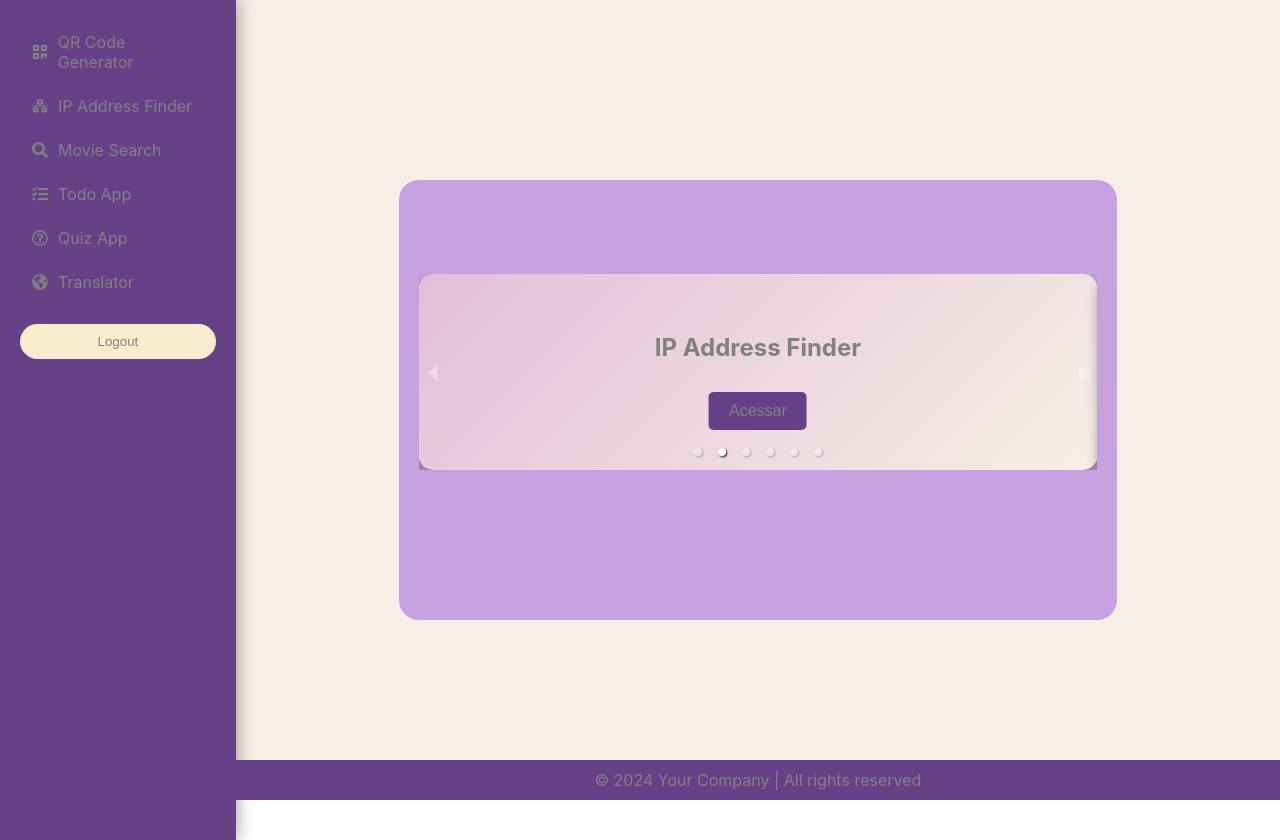
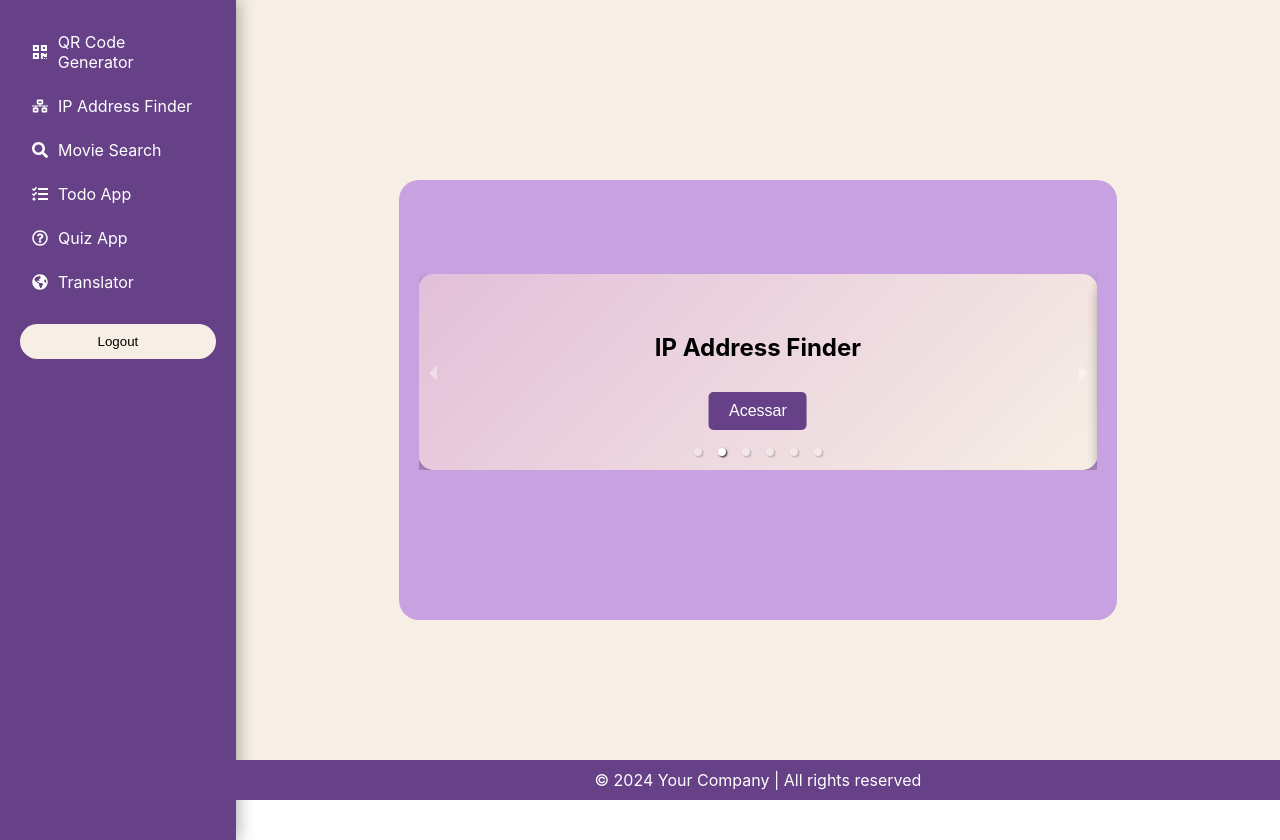
Before and after one commit to karenCLima/react_multi-app, a React (Vite) app: page /home in a window 1280 px wide. Shown: the top 840 px of the page. Built offline with nearby package versions, Linux system fonts and the light colour scheme; sample sign-in values are in the browser's storage; the HTML template or start-up script is replaced by a standard one.

Commit message:
refactor: change style of application

```diff
--- a/src/Pages/Home.jsx
+++ b/src/Pages/Home.jsx
@@ -57,7 +57,7 @@ const CarouselContainer = styled.div`
 const Footer = styled.div`
   width: 100%;
   background-color: var(--quaternary-color);
-  color: grey;
+  color: white;
   text-align: center;
   padding: 10px 0;
   position: absolute;
--- a/src/components/HomeComponents/CarouselItem.jsx
+++ b/src/components/HomeComponents/CarouselItem.jsx
@@ -22,13 +22,13 @@ const CarouselItemStyled = styled.div`
   h2 {
     margin-bottom: 20px;
     font-size: 24px;
-    color: grey;
+    color: black;
   }
 
   button {
     padding: 10px 20px;
     background-color: var(--quaternary-color);
-    color: grey;
+    color: white;
     border: none;
     border-radius: 5px;
     cursor: pointer;
--- a/src/components/HomeComponents/NavBarComponent.jsx
+++ b/src/components/HomeComponents/NavBarComponent.jsx
@@ -34,7 +34,7 @@ const NavBar = styled.div`
 
 // Estiliza os links na barra de navegação.
 const StyledLink = styled(Link)`
-  color: grey;
+  color: white;
   text-decoration: none;
   padding: 12px;
   display: flex;
@@ -82,8 +82,8 @@ const NavBarComponent = ({isOpen, onClickHandle}) => {
                 onClick={onClickHandle}
                 style={{
                     marginTop: "20px",
-                    color: "grey",
-                    backgroundColor: "#FAEDCE",
+                    color: "black",
+                    backgroundColor: "#F7EFE5",
                     border: "none",
                     borderRadius: "20px",
                     boxShadow: "15px rgba(0,0,0,0.3)"
--- a/src/components/IPAddressComponents/IPAddressFinderComponent.jsx
+++ b/src/components/IPAddressComponents/IPAddressFinderComponent.jsx
@@ -5,7 +5,7 @@ import IPAddressData from './IPAddressData';
 
 // Define o estilo do título
 const Title = styled.h2`
-  color: grey;
+  color: black;
   margin-bottom: 20px;
   font-size: 24px;
   text-align: center;
@@ -32,7 +32,7 @@ const Input = styled.input`
 const Button = styled.button`
   padding: 12px 20px;
   background-color: var(--secondary-color);
-  color: grey;
+  color: white;
   border: none;
   border-radius: 20px;
   cursor: pointer;
--- a/src/components/LanguageTranslatorComponents/LanguageTranslatorComponent.jsx
+++ b/src/components/LanguageTranslatorComponents/LanguageTranslatorComponent.jsx
@@ -1,7 +1,6 @@
 import { useState } from 'react'; // Importa o hook useState do React
 import axios from 'axios'; // Importa a biblioteca axios para fazer requisições HTTP
 import styled from 'styled-components'; // Importa styled-components para estilizar os componentes
-import Select from 'react-select'; //Importa o react-select para estilizar o Select
 import SelectLanguage from './SelectLanguage';
 
 // Define o estilo do container principal
@@ -20,7 +19,7 @@ const Container = styled.div`
 
 // Define o estilo do título
 const Title = styled.h2`
-  color: grey;
+  color: black;
   margin-bottom: 20px;
   font-size: 24px;
   text-align: center;
@@ -28,7 +27,7 @@ const Title = styled.h2`
 
 // Define o estilo do label
 const Label = styled.label`
-  color: #555;
+  color: black;
   font-size: 16px;
   margin-right: 10px;
 `;
@@ -67,7 +66,7 @@ const Input = styled.input`
 const Button = styled.button`
   padding: 12px 20px;
   background-color: var(--secondary-color);
-  color: grey;
+  color: white;
   border: none;
   border-radius: 20px;
   cursor: pointer;
--- a/src/components/MovieSearchComponents/MovieCard.jsx
+++ b/src/components/MovieSearchComponents/MovieCard.jsx
@@ -26,12 +26,12 @@ const MovieCardStyled = styled.div`
   h3 {
     font-size: 18px;
     margin: 10px 0;
-    color:grey;
+    color:black;
   }
 
   p {
     font-size: 14px;
-    color: #555;
+    color: black;
   }
 `;
 
--- a/src/components/MovieSearchComponents/MovieComponent.jsx
+++ b/src/components/MovieSearchComponents/MovieComponent.jsx
@@ -18,7 +18,7 @@ const Container = styled.div`
 
 // Define o estilo do título
 const Title = styled.h2`
-  color: grey;
+  color: black;
   margin-bottom: 20px;
   font-size: 24px;
   text-align: center;
@@ -45,7 +45,7 @@ const Input = styled.input`
 const Button = styled.button`
   padding: 12px 20px;
   background-color: var(--secondary-color);
-  color: grey;
+  color: white;
   border: none;
   border-radius: 20px;
   cursor: pointer;
--- a/src/components/QRCodeComponent/QRCodeComponent.jsx
+++ b/src/components/QRCodeComponent/QRCodeComponent.jsx
@@ -9,7 +9,7 @@ import QRCode from 'qrcode.react';
 // Cria um componente estilizado chamado Title usando styled-components.
 // Esse componente estiliza um <h2> com cor, margem, tamanho da fonte e alinhamento.
 const Title = styled.h2`
-  color: grey; // Define a cor do texto como um tom escuro de cinza.
+  color: black; // Define a cor do texto como um tom escuro de cinza.
   margin-bottom: 20px; // Adiciona uma margem de 20px abaixo do título.
   font-size: 24px; // Define o tamanho da fonte como 24px.
   text-align: center; // Alinha o texto no centro horizontalmente.
--- a/src/components/QuizAppComponents/QuizComponent.jsx
+++ b/src/components/QuizAppComponents/QuizComponent.jsx
@@ -9,7 +9,7 @@ import TriviaDisplay from './TriviaDisplay';
 // Cria um componente estilizado chamado Title usando styled-components.
 // Esse componente estiliza um <h2> com cor, margem, tamanho da fonte e alinhamento.
 const Title = styled.h2`
-  color: grey; // Define a cor do texto como um tom escuro de cinza.
+  color: black; // Define a cor do texto como um tom escuro de cinza.
   margin-bottom: 5px; // Adiciona uma margem de 20px abaixo do título.
   font-size: 24px; // Define o tamanho da fonte como 24px.
   text-align: center; // Alinha o texto no centro horizontalmente.
--- a/src/components/QuizAppComponents/TriviaDisplay.jsx
+++ b/src/components/QuizAppComponents/TriviaDisplay.jsx
@@ -3,7 +3,7 @@ import styled from 'styled-components';
 // Cria um componente estilizado chamado Question usando styled-components.
 // Esse componente estiliza um <p> para exibir a pergunta com cor, tamanho da fonte e margem.
 const Question = styled.p`
-  color: #555; // Define a cor do texto como um tom médio de cinza.
+  color: black; // Define a cor do texto como um tom médio de cinza.
   font-size: 20px; // Define o tamanho da fonte como 20px.
   margin-bottom: 20px; // Adiciona uma margem de 20px abaixo da pergunta.
   text-align: center; // Alinha o texto no centro horizontalmente.
@@ -14,7 +14,7 @@ const Question = styled.p`
 const OptionButton = styled.button`
   padding: 12px 20px; // Adiciona padding de 12px verticalmente e 20px horizontalmente.
   background-color: var(--secondary-color); // Define a cor de fundo como azul.
-  color: grey; // Define a cor do texto como branco.
+  color: white; // Define a cor do texto como branco.
   border: none; // Remove a borda padrão do botão.
   border-radius: 5px; // Adiciona bordas arredondadas de 5px.
   cursor: pointer; // Define o cursor como uma mão ao passar sobre o botão.
--- a/src/components/TodoComponents/TodoComponent.jsx
+++ b/src/components/TodoComponents/TodoComponent.jsx
@@ -7,7 +7,7 @@ import { getTasks, addTask, deleteTask, updateTask } from '../../service/TaskSer
 // Cria um componente estilizado chamado Title usando styled-components.
 // Esse componente estiliza um <h2> com cor, margem, tamanho da fonte e alinhamento.
 const Title = styled.h2`
-  color: grey; // Define a cor do texto como um tom escuro de cinza.
+  color: black; // Define a cor do texto como um tom escuro de cinza.
   margin-bottom: 20px; // Adiciona uma margem de 20px abaixo do título.
   font-size: 24px; // Define o tamanho da fonte como 24px.
   text-align: center; // Alinha o texto no centro horizontalmente.
@@ -19,7 +19,7 @@ const Input = styled.input`
   margin-bottom: 20px; // Adiciona uma margem de 20px abaixo do input.
   padding: 12px; // Adiciona padding de 12px dentro do input.
   border: 1px solid var(--terciary-color); // Define uma borda de 1px sólida e cinza clara.
-  border-radius: 5px; // Adiciona bordas arredondadas de 5px.
+  border-radius: 20px; // Adiciona bordas arredondadas de 5px.
   width: 100%; // Define a largura como 100% do contêiner pai.
   box-shadow: inset 0 2px 4px rgba(0, 0, 0, 0.1); // Adiciona uma sombra interna sutil.
   font-size: 16px; // Define o tamanho da fonte como 16px.
@@ -36,9 +36,9 @@ const Input = styled.input`
 const Button = styled.button`
   padding: 12px 20px; // Adiciona padding de 12px verticalmente e 20px horizontalmente.
   background-color: var(--secondary-color); // Define a cor de fundo como azul.
-  color: grey; // Define a cor do texto como branco.
+  color: white; // Define a cor do texto como branco.
   border: none; // Remove a borda padrão do botão.
-  border-radius: 5px; // Adiciona bordas arredondadas de 5px.
+  border-radius: 20px; // Adiciona bordas arredondadas de 5px.
   cursor: pointer; // Define o cursor como uma mão ao passar sobre o botão.
   font-size: 16px; // Define o tamanho da fonte como 16px.
   transition: background-color 0.3s; // Adiciona uma transição suave para a cor de fundo.
@@ -61,7 +61,7 @@ const TaskList = styled.ul`
 // Esse componente estiliza um <li> com fundo, bordas arredondadas, padding, margem, sombra e efeitos de transição.
 const TaskItem = styled.li`
   background: var(--secondary-color); // Define o fundo como um tom muito claro de cinza.
-  border-radius: 5px; // Adiciona bordas arredondadas de 5px.
+  border-radius: 20px; // Adiciona bordas arredondadas de 5px.
   padding: 10px; // Adiciona padding de 10px dentro do item.
   margin-bottom: 10px; // Adiciona uma margem de 10px abaixo do item.
   box-shadow: 0 2px 4px rgba(0, 0, 0, 0.1); // Adiciona uma sombra sutil ao redor do item.
```
